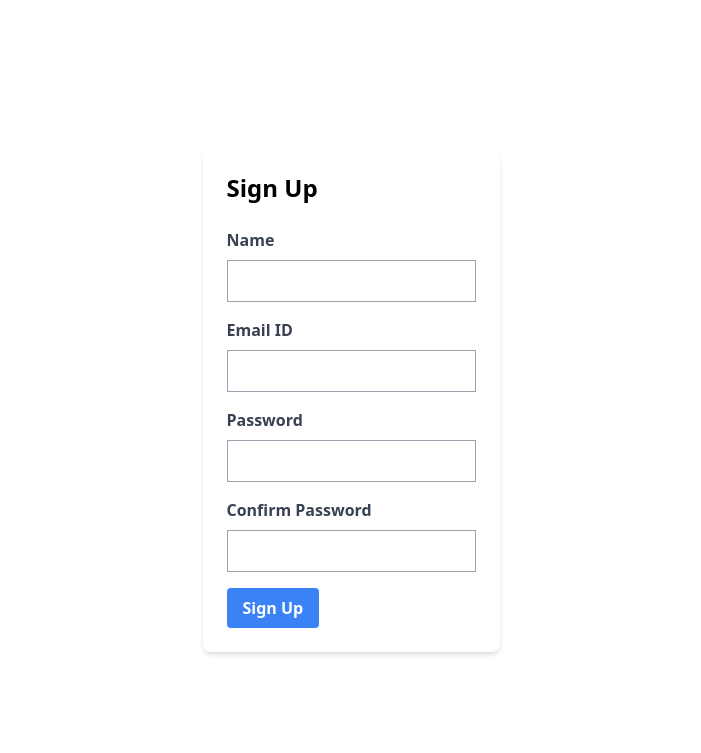
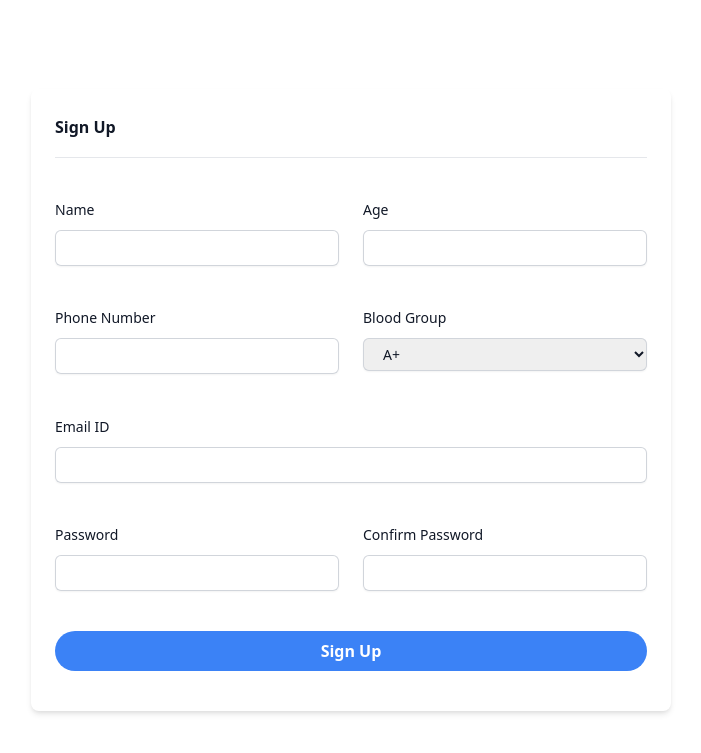
Before and after one commit to adgamerx/SheZen, a Flask app: template templates/signup.html in a window 1280 px wide. Shown: the top 753 px of the page, without its empty margins (289-990 px from the left). Run offline with Flask 3, Linux system fonts and the light colour scheme; the template is opened without the code that fills it, so the values that code supplies are empty.

Commit message:
signup update 2

```diff
--- a/templates/signup.html
+++ b/templates/signup.html
@@ -7,29 +7,86 @@
     <link rel="stylesheet" href="https://cdnjs.cloudflare.com/ajax/libs/tailwindcss/2.2.7/tailwind.min.css">
 </head>
 <body>
-    <div class="flex justify-center items-center h-screen">
-        <form class=" w-100 p-6 rounded-lg shadow-md">
-            <h2 class="text-2xl font-bold mb-6">Sign Up</h2>
-            <div class="mb-4">
-                <label class="block text-gray-700 font-bold mb-2" for="Name">Name</label>
-                <input class="border border-gray-400 p-2 w-full" type="text" name="name" id="user_name" required>
+<div class="flex justify-center items-center h-screen">
+    <form class="md:w-1/2 sm:w-5/6 p-6 rounded-lg shadow-md">
+        <div class="">
+            <div class="border-b border-gray-900/10 pb-4">
+                <h2 class="font-bold leading-7 text-gray-900">Sign Up</h2>
             </div>
-            <div class="mb-4">
-                <label class="block text-gray-700 font-bold mb-2" for="Name">Email ID</label>
-                <input class="border border-gray-400 p-2 w-full" type="email" name="email" id="email" required>
+        </div>
+        <div class="mt-10 grid grid-cols-1 gap-x-6 gap-y-8 sm:grid-cols-6">
+            <div class="sm:col-span-3">
+              <label for="name" class="block text-sm font-medium leading-6 text-gray-900">Name</label>
+              <div class="mt-2">
+                <input type="text" name="name" id="name" class="p-4 w-full rounded-md border-0 py-1.5 text-gray-900 shadow-sm ring-1 ring-inset ring-gray-300 placeholder:text-gray-400 focus:ring-2 focus:ring-inset focus:ring-indigo-600 sm:text-sm sm:leading-6" required>
+              </div>
             </div>
-            <div class="mb-4">
-                <label class="block text-gray-700 font-bold mb-2" for="password">Password</label>
-                <input class="border border-gray-400 p-2 w-full" type="password" name="password" id="password" required>
+
+            <div class="sm:col-span-3">
+              <label for="age" class="block text-sm font-medium leading-6 text-gray-900">Age</label>
+              <div class="mt-2">
+                <input type="number" name="age" id="age" class="p-4 w-full rounded-md border-0 py-1.5 text-gray-900 shadow-sm ring-1 ring-inset ring-gray-300 placeholder:text-gray-400 focus:ring-2 focus:ring-inset focus:ring-indigo-600 sm:text-sm sm:leading-6" required>
+              </div>
             </div>
-            <div class="mb-4">
-                <label class="block text-gray-700 font-bold mb-2" for="password">Confirm Password</label>
-                <input class="border border-gray-400 p-2 w-full" type="password" name="confirmpassword" id="confirmpassword" onkeyup="checkpass(this)" required>
-                <label id="check_pass"></label>
+        </div>
+
+        <div class="mt-10 grid grid-cols-1 gap-x-6 gap-y-8 sm:grid-cols-6">
+            <div class="sm:col-span-3">
+              <label for="phone" class="block text-sm font-medium leading-6 text-gray-900">Phone Number</label>
+              <div class="mt-2">
+                <input type="number" name="phone" id="phone" class="p-4 w-full rounded-md border-0 py-1.5 text-gray-900 shadow-sm ring-1 ring-inset ring-gray-300 placeholder:text-gray-400 focus:ring-2 focus:ring-inset focus:ring-indigo-600 sm:text-sm sm:leading-6" required>
+              </div>
             </div>
-            <button id="signup_button" class="bg-blue-500 hover:bg-blue-700 text-white font-bold py-2 px-4 rounded ">Sign Up</button>
-        </form>
-    </div>
+
+            <div class="sm:col-span-3">
+                <label for="blood" class="block text-sm font-medium leading-6 text-gray-900">Blood Group</label>
+                <div class="mt-2">
+                  <select id="blood" name="blood" class="p-4 w-full rounded-md border-0 py-1.5 text-gray-900 shadow-sm ring-1 ring-inset ring-gray-300 focus:ring-2 focus:ring-inset focus:ring-indigo-600 sm:max-w-xs sm:text-sm sm:leading-6">
+                    <option>A+</option>
+                    <option>A-</option>
+                    <option>B+</option>
+                    <option>B-</option>
+                    <option>AB+</option>
+                    <option>AB-</option>
+                    <option>O+</option>
+                    <option>O-</option>
+                  </select>
+                </div>
+            </div>
+        </div>
+
+        <div class="mt-10">
+            <div class="sm:col-span-3">
+              <label for="email" class="text-sm font-medium leading-6 text-gray-900">Email ID</label>
+              <div class="mt-2">
+                <input type="email" name="email" id="email" class="p-4 w-full rounded-md border-0 py-1.5 text-gray-900 shadow-sm ring-1 ring-inset ring-gray-300 placeholder:text-gray-400 focus:ring-2 focus:ring-inset focus:ring-indigo-600 sm:text-sm sm:leading-6" required>
+              </div>
+            </div>
+        </div>
+
+        <div class="mt-10 grid grid-cols-1 gap-x-6 gap-y-8 sm:grid-cols-6">
+            <div class="sm:col-span-3">
+              <label for="password" class="block text-sm font-medium leading-6 text-gray-900">Password</label>
+              <div class="mt-2">
+                <input type="password" name="password" id="password" class="p-4 w-full rounded-md border-0 py-1.5 text-gray-900 shadow-sm ring-1 ring-inset ring-gray-300 placeholder:text-gray-400 focus:ring-2 focus:ring-inset focus:ring-indigo-600 sm:text-sm sm:leading-6" required>
+              </div>
+            </div>
+
+            <div class="sm:col-span-3">
+              <label for="cpassword" class="block text-sm font-medium leading-6 text-gray-900">Confirm Password</label>
+              <div class="mt-2">
+                <input type="password" name="cpassword" id="cpassword" class="p-4 w-full rounded-md border-0 py-1.5 text-gray-900 shadow-sm ring-1 ring-inset ring-gray-300 placeholder:text-gray-400 focus:ring-2 focus:ring-inset focus:ring-indigo-600 sm:text-sm sm:leading-6" onkeyup="checkpass(this)" required>
+              </div>
+            </div>
+        </div>
+        <div class="mb-4">
+            <label class="p-4 text-gray-700 font-bold mb-2" id="check_pass"></label>
+        </div>
+        <div class="mb-4 w-full">
+            <button id="signup_button" class="bg-blue-500 w-full hover:bg-blue-700 text-white font-bold py-2 px-4 rounded-full">Sign Up</button>
+        </div>
+    </form>
+</div>
 </body>
 <script type="text/javascript">
     var password = document.getElementById('password');
```
